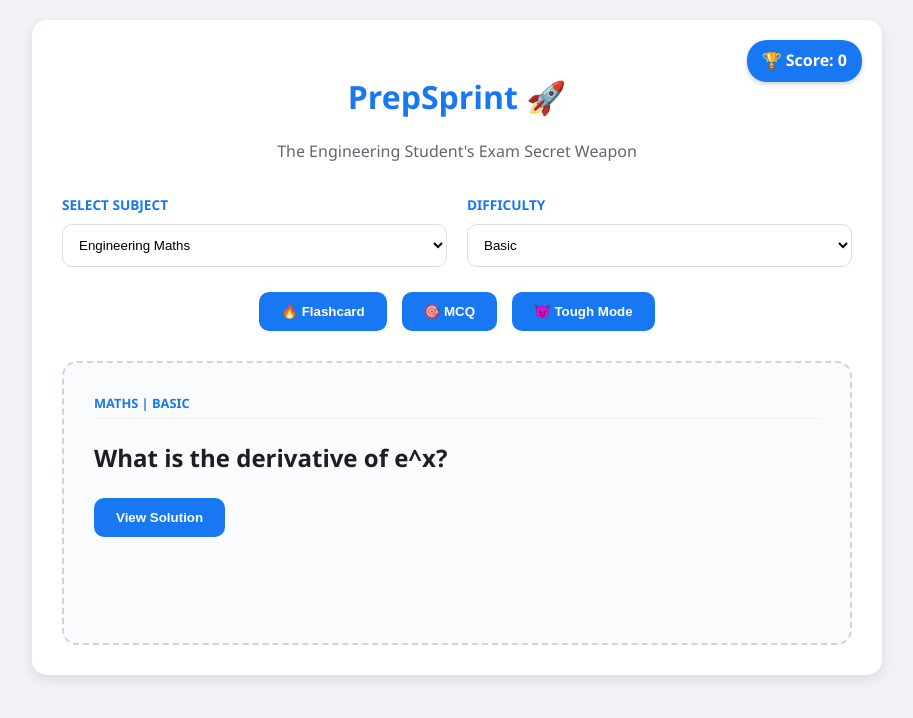
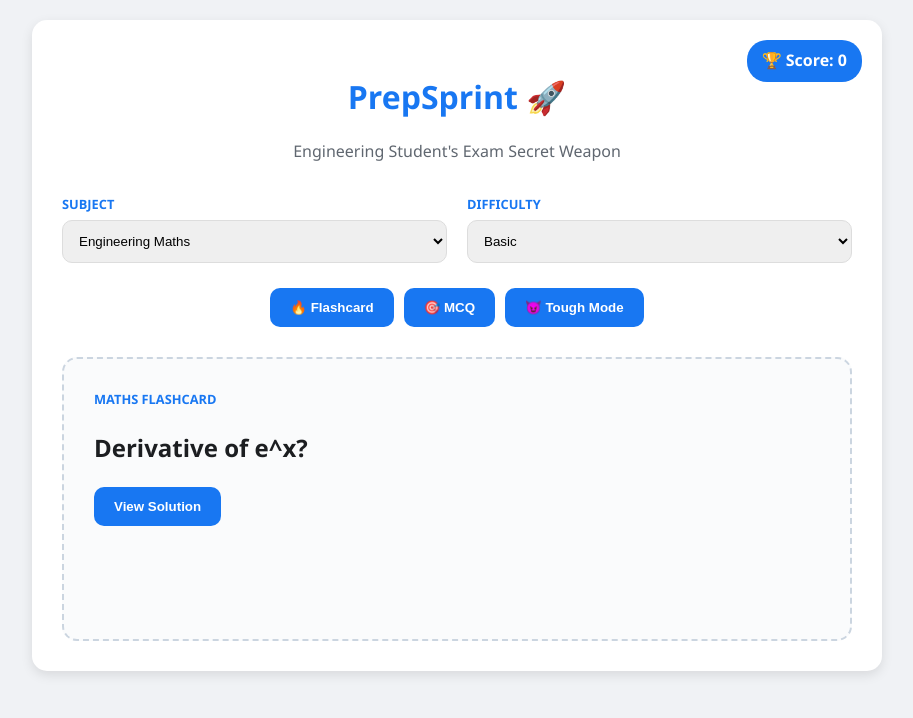
Before and after one commit to blexed-nova/PrepSprint, a plain HTML site: page index.html in a window 1280 px wide. Both pictures are taken after a click on the button "🔥 Flashcard". Shown: the whole page, without its empty margins (183-1096 px from the left). Drawn offline with Linux system fonts and the light colour scheme.

Commit message:
Update index.html

```diff
--- a/index.html
+++ b/index.html
@@ -2,32 +2,27 @@
 <html lang="en">
 <head>
     <meta charset="UTF-8">
-    <title>PrepSprint 🚀 - Engineering & Applied Sciences</title>
+    <title>PrepSprint 🚀 - Engineering Excellence</title>
     <meta name="viewport" content="width=device-width, initial-scale=1.0">
     <style>
         :root { --primary: #1877f2; --bg: #f0f2f5; --text: #1c1e21; --success: #2ecc71; --danger: #e74c3c; }
         body { font-family: 'Segoe UI', Arial, sans-serif; padding: 20px; line-height: 1.6; background-color: var(--bg); color: var(--text); max-width: 850px; margin: auto; }
         .container { background: white; padding: 30px; border-radius: 15px; box-shadow: 0 4px 12px rgba(0,0,0,0.1); position: relative; }
-        h1 { color: var(--primary); margin-bottom: 5px; text-align: center; }
-        .tagline { color: #606770; margin-bottom: 30px; text-align: center; font-weight: 500; }
-
-        #scoreBoard { position: absolute; top: 20px; right: 20px; background: var(--primary); color: white; padding: 8px 15px; border-radius: 20px; font-weight: bold; box-shadow: 0 2px 5px rgba(0,0,0,0.2); }
-
+        h1 { color: var(--primary); text-align: center; margin-bottom: 5px; }
+        .tagline { color: #606770; text-align: center; margin-bottom: 30px; }
+        #scoreBoard { position: absolute; top: 20px; right: 20px; background: var(--primary); color: white; padding: 8px 15px; border-radius: 20px; font-weight: bold; }
         .controls { display: grid; grid-template-columns: 1fr 1fr; gap: 20px; margin-bottom: 25px; }
         .control-group { display: flex; flex-direction: column; }
-        label { font-weight: bold; font-size: 0.85em; margin-bottom: 8px; color: var(--primary); text-transform: uppercase; }
-        select { padding: 12px; border-radius: 10px; border: 1.5px solid #ddd; outline: none; background: #fff; }
-
-        .actions { display: flex; justify-content: center; gap: 15px; margin-bottom: 30px; flex-wrap: wrap; }
-        button { cursor: pointer; padding: 12px 22px; border: none; border-radius: 10px; background-color: var(--primary); color: white; font-weight: 600; transition: 0.3s; }
-        button:hover { background-color: #1166d8; transform: translateY(-2px); }
-
-        #output { min-height: 220px; border: 2px dashed #cbd5e0; padding: 30px; border-radius: 15px; background: #fafbfc; position: relative; transition: 0.3s; }
-        .card-header { font-size: 0.8em; font-weight: bold; color: var(--primary); margin-bottom: 15px; display: block; border-bottom: 1px solid #eee; padding-bottom: 5px; }
-        .answer-box { margin-top: 20px; padding: 15px; background: #e7f3ff; border-radius: 10px; border-left: 6px solid var(--primary); }
+        label { font-weight: bold; font-size: 0.8em; color: var(--primary); margin-bottom: 5px; }
+        select { padding: 12px; border-radius: 10px; border: 1.5px solid #ddd; outline: none; }
+        .actions { display: flex; justify-content: center; gap: 10px; margin-bottom: 30px; flex-wrap: wrap; }
+        button { cursor: pointer; padding: 12px 20px; border: none; border-radius: 10px; background-color: var(--primary); color: white; font-weight: 600; transition: 0.2s; }
+        button:hover { background-color: #1166d8; }
+        #output { min-height: 220px; border: 2px dashed #cbd5e0; padding: 30px; border-radius: 15px; background: #fafbfc; }
+        .card-header { font-size: 0.8em; font-weight: bold; color: var(--primary); margin-bottom: 15px; display: block; }
+        .answer-box { margin-top: 15px; padding: 15px; background: #e7f3ff; border-radius: 10px; border-left: 6px solid var(--primary); }
         .mcq-option { display: block; background: white; padding: 12px; margin: 8px 0; border: 1px solid #ddd; border-radius: 8px; cursor: pointer; }
-        .mcq-option:hover { border-color: var(--primary); background: #f0f7ff; }
-        #timerDisplay { font-size: 1.5em; font-weight: bold; color: var(--danger); }
+        .mcq-option:hover { border-color: var(--primary); }
     </style>
 </head>
 <body>
@@ -35,24 +30,21 @@
 <div class="container">
     <div id="scoreBoard">🏆 Score: 0</div>
     <h1>PrepSprint 🚀</h1>
-    <p class="tagline">The Engineering Student's Exam Secret Weapon</p>
+    <p class="tagline">Engineering Student's Exam Secret Weapon</p>
 
     <div class="controls">
         <div class="control-group">
-            <label>Select Subject</label>
+            <label>SUBJECT</label>
             <select id="subject">
                 <option value="maths">Engineering Maths</option>
                 <option value="physics">Applied Physics</option>
-                <option value="chemistry">Engineering Chemistry</option>
                 <option value="electronics">Basic Electronics</option>
                 <option value="electrical">Electrical Engineering</option>
                 <option value="mechanical">Mechanical Engineering</option>
-                <option value="evs">Environmental Science</option>
-                <option value="comm">Communication Skills</option>
             </select>
         </div>
         <div class="control-group">
-            <label>Difficulty</label>
+            <label>DIFFICULTY</label>
             <select id="level">
                 <option value="Basic">Basic</option>
                 <option value="Medium">Medium</option>
@@ -68,46 +60,41 @@
     </div>
 
     <div id="output">
-        <p style="text-align:center; color:#a0aec0; font-style: italic;">Ready to sprint? Pick a subject and hit a mode!</p>
+        <p style="text-align:center; color:#888;">Pick a subject and start your sprint!</p>
     </div>
 </div>
 
 <script>
     const db = {
         maths: {
-            Basic: { q: "What is the derivative of e^x?", a: "e^x" },
-            Medium: { q: "What is an Identity Matrix?", a: "A square matrix with 1s on diagonal, 0s elsewhere." },
-            Hard: { q: "Condition for a vector to be Solenoidal?", a: "The divergence must be zero (∇·V = 0)." },
+            Basic: [{q: "Derivative of sin(x)?", a: "cos(x)"}, {q: "Derivative of e^x?", a: "e^x"}],
+            Medium: [{q: "Integral of 1/x?", a: "log(x)"}],
+            Hard: [{q: "Condition for Solenoidal vector?", a: "∇·V = 0"}],
             mcqs: [
                 { q: "Value of log(1)?", options: ["1", "e", "0", "10"], correct: 2 },
-                { q: "Derivative of tan(x)?", options: ["sec(x)", "sec²(x)", "cos(x)", "sin(x)"], correct: 1 }
+                { q: "Derivative of tan(x)?", options: ["sec(x)", "sec²(x)", "cos(x)", "sin(x)"], correct: 1 },
+                { q: "What is i²?", options: ["1", "-1", "0", "i"], correct: 1 }
             ]
         },
         physics: {
-            Basic: { q: "SI unit of Luminous Intensity?", a: "Candela (cd)." },
-            Medium: { q: "Explain Hooke's Law.", a: "Stress is proportional to strain (σ = Eε)." },
-            Hard: { q: "What is Brewster's Angle?", a: "The angle of incidence where light is perfectly polarized." },
+            Basic: [{q: "SI unit of Force?", a: "Newton (N)"}, {q: "SI unit of Power?", a: "Watt (W)"}],
+            Medium: [{q: "Hooke's Law formula?", a: "F = kx"}],
+            Hard: [{q: "What is Brewster's Angle?", a: "Angle for perfect polarization."}],
             mcqs: [
-                { q: "Which is a vector quantity?", options: ["Mass", "Time", "Force", "Length"], correct: 2 }
+                { q: "Which is a vector?", options: ["Mass", "Time", "Force", "Length"], correct: 2 },
+                { q: "Unit of Energy?", options: ["Newton", "Joule", "Watt", "Volt"], correct: 1 },
+                { q: "Velocity of light (m/s)?", options: ["3x10^8", "3x10^5", "1100", "Infinite"], correct: 0 }
             ]
         },
         electronics: {
-            Basic: { q: "What is KVL?", a: "Kirchhoff's Voltage Law: Sum of voltages in a loop is zero." },
-            Medium: { q: "Function of a Rectifier?", a: "Converts AC (Alternating Current) to DC (Direct Current)." },
-            Hard: { q: "Define Alpha (α) in BJT.", a: "The ratio of Collector current to Emitter current (Ic/Ie)." },
+            Basic: [{q: "Full form of KVL?", a: "Kirchhoff's Voltage Law"}],
+            Medium: [{q: "What converts AC to DC?", a: "Rectifier"}],
+            Hard: [{q: "What is BJT Alpha?", a: "Ic / Ie"}],
             mcqs: [
-                { q: "Majority carriers in N-type semiconductor?", options: ["Holes", "Protons", "Electrons", "Neutrons"], correct: 2 }
-            ]
-        },
-        electrical: {
-            Basic: { q: "Unit of Conductance?", a: "Siemens (S)." },
-            Medium: { q: "State Lenz's Law.", a: "Induced current opposes the change in magnetic flux." },
-            Hard: { q: "What is Power Factor?", a: "Ratio of Real Power to Apparent Power (cos φ)." },
-            mcqs: [
-                { q: "Unit of Magnetic Flux?", options: ["Tesla", "Weber", "Henry", "Farad"], correct: 1 }
+                { q: "Majority carriers in N-type?", options: ["Holes", "Protons", "Electrons", "Neutrons"], correct: 2 },
+                { q: "A diode conducts in:", options: ["Forward Bias", "Reverse Bias", "Both", "None"], correct: 0 }
             ]
         }
-        // ... (Add others following same format)
     };
 
     let score = 0;
@@ -123,11 +110,13 @@
         clearInterval(timerId);
         const sub = document.getElementById("subject").value;
         const lvl = document.getElementById("level").value;
-        const data = db[sub][lvl];
+        const pool = db[sub][lvl];
+        const card = pool[Math.floor(Math.random() * pool.length)];
+
         document.getElementById("output").innerHTML = `
-            <span class="card-header">${sub.toUpperCase()} | ${lvl.toUpperCase()}</span>
-            <h2>${data.q}</h2>
-            <button onclick="showAns('${data.a}')">View Solution</button>
+            <span class="card-header">${sub.toUpperCase()} FLASHCARD</span>
+            <h2>${card.q}</h2>
+            <button onclick="showAns('${card.a}')">View Solution</button>
         `;
     }
 
@@ -142,17 +131,19 @@
         clearInterval(timerId);
         const sub = document.getElementById("subject").value;
         const pool = db[sub].mcqs;
+        // This line makes it RANDOM every time you click
         currentMCQ = pool[Math.floor(Math.random() * pool.length)];
 
         let opts = "";
         currentMCQ.options.forEach((o, i) => {
             opts += `<label class="mcq-option"><input type="radio" name="mcq" value="${i}"> ${o}</label>`;
         });
+
         document.getElementById("output").innerHTML = `
             <span class="card-header">${sub.toUpperCase()} MCQ</span>
-            <p style="font-size: 1.1em; font-weight:500;">${currentMCQ.q}</p>
+            <p style="font-weight:500;">${currentMCQ.q}</p>
             <div>${opts}</div>
-            <button onclick="submitMCQ()">Submit</button>
+            <button id="submitBtn" onclick="submitMCQ()">Submit</button>
             <div id="feedback"></div>
         `;
     }
@@ -160,12 +151,15 @@
     function submitMCQ() {
         const sel = document.querySelector('input[name="mcq"]:checked');
         const f = document.getElementById("feedback");
-        if (!sel) return;
+        const btn = document.getElementById("submitBtn");
+        if (!sel || btn.disabled) return;
+
+        btn.disabled = true; // Prevent double scoring
         if (parseInt(sel.value) === currentMCQ.correct) {
             f.innerHTML = "<p style='color:var(--success); font-weight:bold;'>✅ Correct! +10 Points</p>";
             updatePoints(10);
         } else {
-            f.innerHTML = `<p style='color:var(--danger);'>❌ Incorrect. Correct: ${currentMCQ.options[currentMCQ.correct]}</p>`;
+            f.innerHTML = `<p style='color:var(--danger);'>❌ Wrong. Correct: ${currentMCQ.options[currentMCQ.correct]}</p>`;
         }
     }
 
@@ -174,12 +168,13 @@
         let timeLeft = 30;
         document.getElementById("output").innerHTML = `
             <div style="text-align:center;">
-                <span class="card-header" style="color:var(--danger);">TOUGH MODE</span>
+                <span class="card-header" style="color:var(--danger);">TOUGH MODE (30s)</span>
                 <h2 id="timerDisplay">Time: 30s</h2>
-                <p><strong>Problem:</strong> Calculate resistance (R) if Voltage (V) = 240V and Current (I) = 2A.</p>
-                <input type="number" id="ansIn" style="padding:10px; width:100px; border-radius:8px; border:1px solid #ccc;" placeholder="Ω">
-                <button onclick="checkTough(120)">Submit Answer</button>
-                <p id="tFeedback" style="margin-top:10px; font-weight:bold;"></p>
+                <p><strong>Physics:</strong> Find acceleration if Force=100N and Mass=4kg.</p>
+
+                <input type="number" id="ansIn" style="padding:10px; width:100px; border-radius:8px; border:1px solid #ccc;">
+                <button onclick="checkTough(25)">Submit</button>
+                <p id="tFeedback"></p>
             </div>
         `;
 
@@ -188,7 +183,7 @@
             document.getElementById("timerDisplay").innerText = `Time: ${timeLeft}s`;
             if (timeLeft <= 0) {
                 clearInterval(timerId);
-                document.getElementById("output").innerHTML = `<h2 style="color:var(--danger);">⌛ Time's Up!</h2><button onclick="showTough()">Try Again</button>`;
+                document.getElementById("output").innerHTML = `<h2 style="color:var(--danger);">⌛ Time's Up!</h2><button onclick="showTough()">Retry</button>`;
             }
         }, 1000);
     }
@@ -198,11 +193,11 @@
         const f = document.getElementById("tFeedback");
         if (parseInt(val) === corr) {
             clearInterval(timerId);
-            f.innerHTML = "✅ MASTER! R = V/I = 240/2 = 120Ω. +50 Points!";
+            f.innerHTML = "✅ CORRECT! 100/4 = 25m/s². +50 Points!";
             f.style.color = "var(--success)";
             updatePoints(50);
         } else {
-            f.innerHTML = "❌ Wrong. Use Ohm's Law formula.";
+            f.innerHTML = "❌ Try again. a = F / m";
             f.style.color = "var(--danger)";
         }
     }
```
